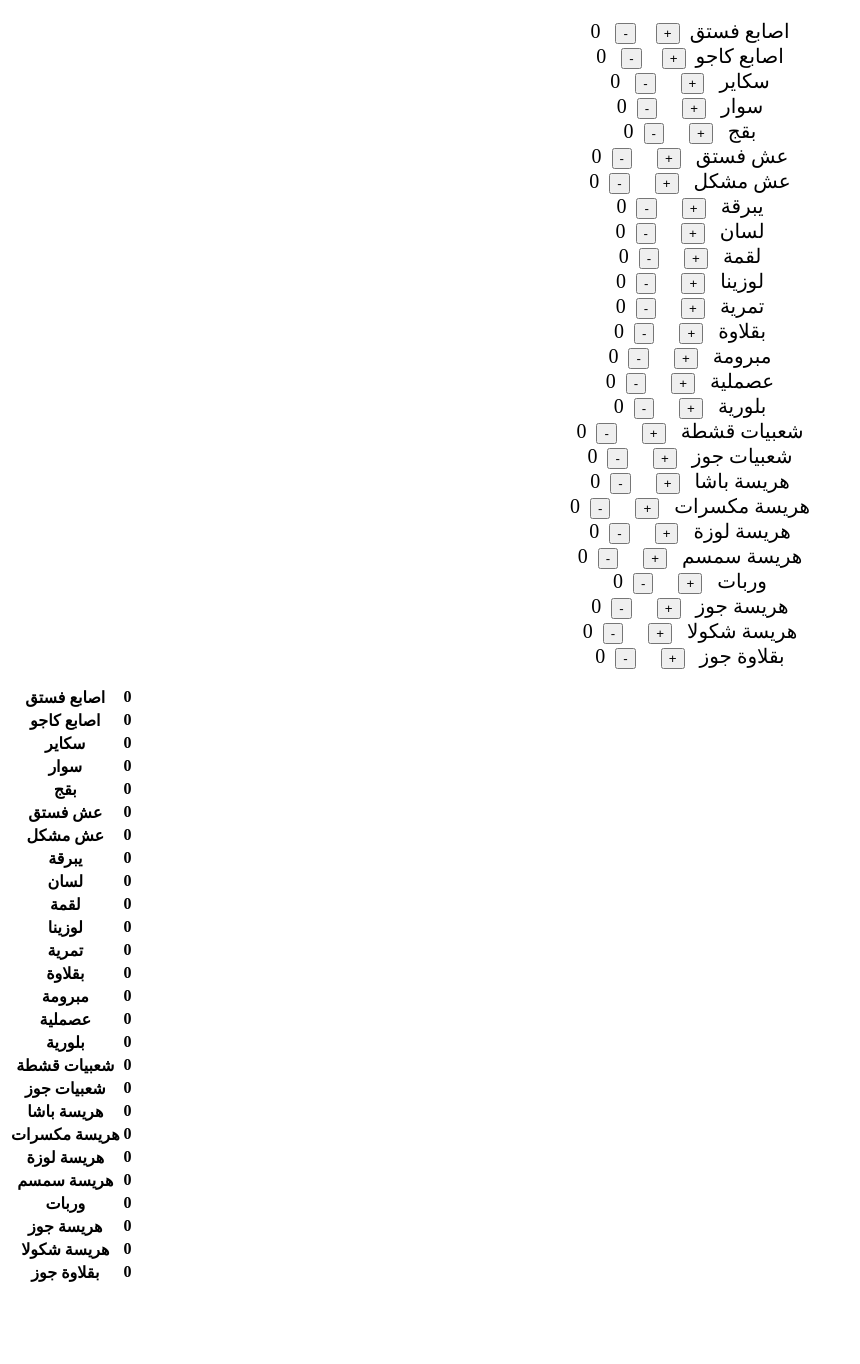
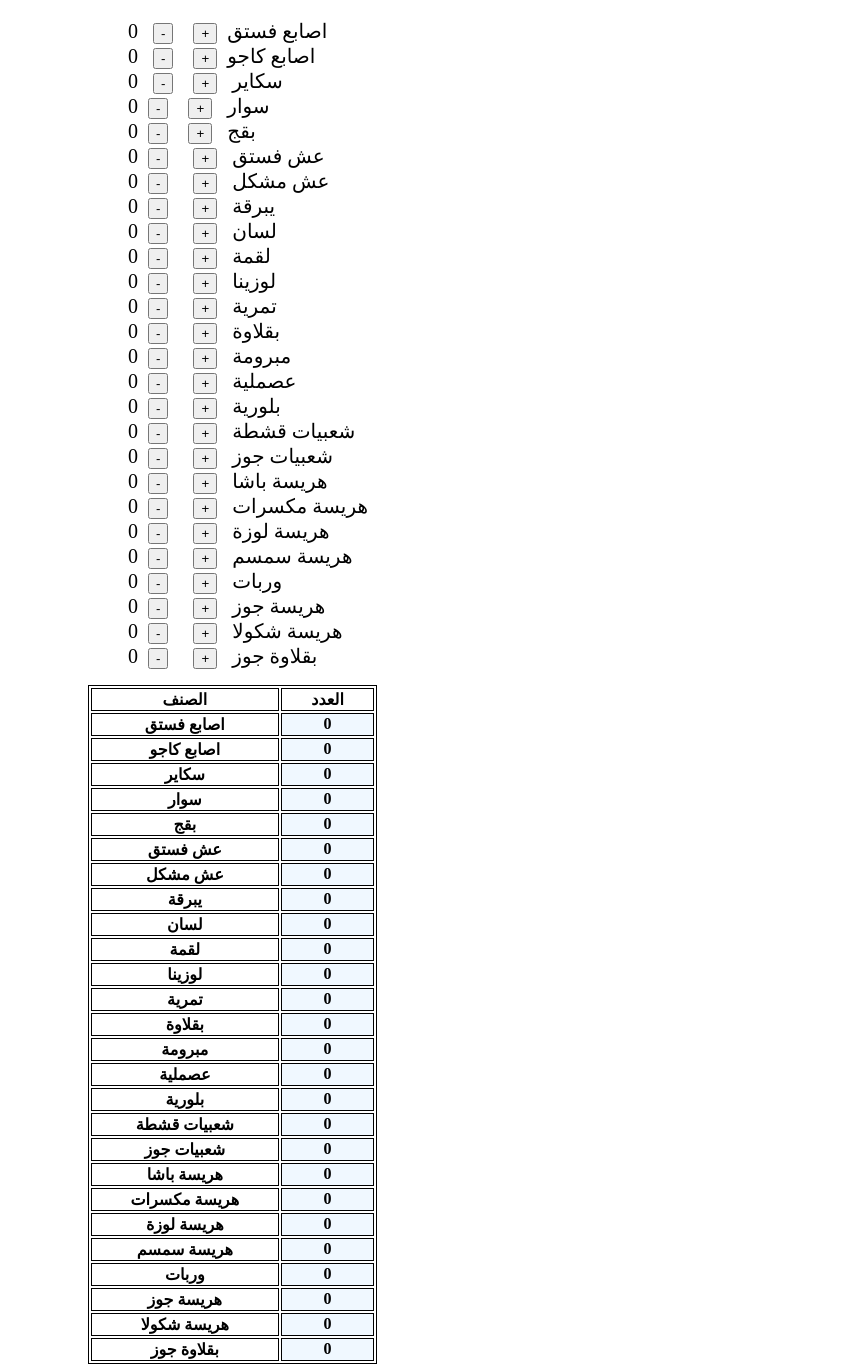
Before and after one commit to bashar0101/Se, a plain HTML site: page index.html in a window 1280 px wide. Shown: the part 62-1426 px from the top of the page, without its empty margins (0-860 px from the left). Before the commit the page ends 1355 px from the top, so only its background shows below. Drawn offline with Linux system fonts and the light colour scheme.

Commit message:
make some changes

```diff
--- a/index.html
+++ b/index.html
@@ -28,95 +28,112 @@
         margin-left: 10px;
         margin-right: 10px;
       }
+      table{
+        margin-left: 80px;
+        border: 1px solid black;
+      }
+      th{
+        border: 1px solid black;
+      }
+      .th1{
+        width: 40%;
+      }
+      .th2{
+        width: 20%;
+        background-color: aliceblue;
+      }
+      ul{
+        text-align: left;
+      }
     </style>
   </head>
   <body>
  <h1>الجرد</h1>
     <div id = 'sec1'>
       <ul>
-        <li>اصابع فستق<button onclick="incrment('t1')">+</button><button onclick="decrment('t1')">-</button> <label for="t25" id="t1">0</li>
+        <li>اصابع فستق<button onclick="incrment('t1','s1') ">+</button><button onclick="decrment('t1','s1')">-</button> <label for="t25" id="t1">0</li>
 
-        <li>اصابع كاجو<button onclick="incrment('t2')">+</button><button onclick="decrment('t2')">-</button> <label for="t26" id="t2">0</li>
+        <li>اصابع كاجو<button onclick="incrment('t2', 's2')">+</button><button onclick="decrment('t2', 's2')">-</button> <label for="t26" id="t2">0</li>
 
         <li>
-          سكاير <button onclick="incrment('t3')">+</button> <button onclick="decrment('t3')">-</button> <label for="t1" id="t3">0</label>
+          سكاير <button onclick="incrment('t3', 's3')">+</button><button onclick="decrment('t3', 's3')">-</button> <label for="t1" id="t3">0</label>
         </li>
         <li>
-          سوار <button onclick="incrment('t4')">+</button> <button onclick="decrment('t4')">-</button><label id="t4">0</label>
+          سوار <button onclick="incrment('t4', 's4')">+</button><button onclick="decrment('t4', 's4')">-</button><label id="t4">0</label>
         </li>
         <li>
-          بقج <button onclick="incrment('t5')">+</button> <button onclick="decrment('t5')">-</button><label id="t5">0</label>
+          بقج <button onclick="incrment('t5', 's5')">+</button><button onclick="decrment('t5', 's5')">-</button><label id="t5">0</label>
         </li>
         <li>
-          عش فستق <button onclick="incrment('t6')">+</button> <button onclick="decrment('t6')">-</button><label id="t6">0</label>
+          عش فستق <button onclick="incrment('t6', 's6')">+</button> <button onclick="decrment('t6', 's6')">-</button><label id="t6">0</label>
         </li>
         <li>
-          عش مشكل <button onclick="incrment('t7')">+</button> <button onclick="decrment('t7')">-</button><label  id="t7">0</label>
+          عش مشكل <button onclick="incrment('t7', 's7')">+</button> <button onclick="decrment('t7', 's7')">-</button><label  id="t7">0</label>
         </li>
         <li>
-          يبرقة <button onclick="incrment('t8')">+</button> <button onclick="decrment('t8')">-</button><label  id="t8">0</label>
+          يبرقة <button onclick="incrment('t8', 's8')">+</button> <button onclick="decrment('t8', 's8')">-</button><label  id="t8">0</label>
         </li>
         <li>
-          لسان <button onclick="incrment('t9')">+</button> <button onclick="decrment('t9')">-</button><label id="t9">0</label>
+          لسان <button onclick="incrment('t9', 's9')">+</button> <button onclick="decrment('t9', 's9')">-</button><label id="t9">0</label>
         </li>
         <li>
-          لقمة <button onclick="incrment('t10')">+</button> <button onclick="decrment('t10')">-</button><label id="t10">0</label>
+          لقمة <button onclick="incrment('t10', 's10')">+</button> <button onclick="decrment('t10', 's10')">-</button><label id="t10">0</label>
         </li>
         <li>
-          لوزينا <button onclick="incrment('t11')">+</button> <button onclick="decrment('t11')">-</button><label for="t9" id="t11">0</label>
+          لوزينا <button onclick="incrment('t11', 's11')">+</button> <button onclick="decrment('t11', 's11')">-</button><label for="t9" id="t11">0</label>
         </li>
         <li>
-          تمرية <button onclick="incrment('t12')">+</button> <button onclick="decrment('t12')">-</button><label for="t10" id="t12">0</label>
+          تمرية <button onclick="incrment('t12', 's12')">+</button> <button onclick="decrment('t12', 's12')">-</button><label for="t10" id="t12">0</label>
         </li>
         <li>
-          بقلاوة <button onclick="incrment('t13')"> +</button> <button onclick="decrment('t13')">-</button><label for="t11" id="t13">0</label>
+          بقلاوة <button onclick="incrment('t13', 's13')"> +</button> <button onclick="decrment('t13', 's13')">-</button><label for="t11" id="t13">0</label>
         </li>
         <li>
-          مبرومة <button onclick="incrment('t14')">+</button> <button onclick="decrment('t14')">-</button><label for="t12" id="t14">0</label>
+          مبرومة <button onclick="incrment('t14', 's14')">+</button> <button onclick="decrment('t14', 's14')">-</button><label for="t12" id="t14">0</label>
         </li>
         <li>
-          عصملية <button onclick="incrment('t15')">+</button> <button onclick="decrment('t15')">-</button><label id="t15">0</label>
+          عصملية <button onclick="incrment('t15', 's15')">+</button> <button onclick="decrment('t15', 's15')">-</button><label id="t15">0</label>
         </li>
         <li>
-          بلورية <button onclick="incrment('t16')">+</button> <button onclick="decrment('t16')">-</button><label id="t16">0</label>
+          بلورية <button onclick="incrment('t16', 's16')">+</button> <button onclick="decrment('t16', 's16')">-</button><label id="t16">0</label>
         </li>
         <li>
-          شعبيات قشطة <button onclick="incrment('t17')">+</button> <button onclick="decrment('t17')">-</button
+          شعبيات قشطة <button onclick="incrment('t17', 's17')">+</button> <button onclick="decrment('t17', 's17')">-</button
           ><label id="t17">0</label>
         </li>
         <li>
-          شعبيات جوز <button onclick="incrment('t18')">+</button> <button onclick="decrment('t18')">-</button
+          شعبيات جوز <button onclick="incrment('t18', 's18')">+</button> <button onclick="decrment('t18', 's18')">-</button
           ><label id="t18">0</label>
         </li>
         <li>
-          هريسة باشا <button onclick="incrment('t19')">+</button> <button onclick="decrment('t19')">-</button
+          هريسة باشا <button onclick="incrment('t19', 's19')">+</button> <button onclick="decrment('t19', 's19')">-</button
           ><label id="t19">0</label>
         </li>
         <li>
-          هريسة مكسرات <button onclick="incrment('t20')">+</button> <button onclick="decrment('t20')">-</button
+          هريسة مكسرات <button onclick="incrment('t20', 's20')">+</button> <button onclick="decrment('t20', 's20')">-</button
           ><label id="t20">0</label>
         </li>
         <li>
-          هريسة لوزة <button onclick="incrment('t21')">+</button> <button onclick="decrment('t21')">-</button
+          هريسة لوزة <button onclick="incrment('t21', 's21')">+</button> <button onclick="decrment('t21', 's21')">-</button
           ><label id="t21">0</label>
         </li>
         <li>
-          هريسة سمسم <button onclick="incrment('t22')">+</button> <button onclick="decrment('t22')">-</button
+          هريسة سمسم <button onclick="incrment('t22', 's22')">+</button> <button onclick="decrment('t22', 's22')">-</button
           ><label id="t22">0</label>
         </li>
         <li>
-          وربات <button onclick="incrment('t23')">+</button> <button onclick="decrment('t23')">-</button><label id="t23">0</label>
+          وربات <button onclick="incrment('t23', 's23')">+</button> <button onclick="decrment('t23', 's23')">-</button><label id="t23">0</label>
         </li>
         <li>
-          هريسة جوز <button onclick="incrment('t24')">+</button> <button onclick="decrment('t24')">-</button
+          هريسة جوز <button onclick="incrment('t24', 's24')">+</button> <button onclick="decrment('t24', 's24')">-</button
           ><label id="t24">0</label>
         </li>
         <li>
-          هريسة شكولا <button onclick="incrment('t25')">+</button> <button onclick="decrment('t25')">-</button
-          ><labelid="t25">0</labelid=>
+          هريسة شكولا <button onclick="incrment('t25', 's25')">+</button> <button onclick="decrment('t25', 's25')">-</button
+          ><label id="t25">0</label>
         </li>
         <li>
-          بقلاوة جوز <button onclick="incrment('t26')">+</button> <button onclick="decrment('t26')">-</button
+          بقلاوة جوز <button onclick="incrment('t26', 's26')">+</button> <button onclick="decrment('t26', 's26')">-</button
           ><label  id="t26">0</label>
         </li>
       </ul>
@@ -124,131 +141,132 @@
     <div id = 'sec2'>
       <table>
         <tr>
-          <th>اصابع فستق</th>
-          <th ><label id = 's1'>0</label></th>
+          <th>الصنف</th>
+          <th>العدد</th>
         </tr>
         <tr>
-          <th>اصابع كاجو </th>
-          <th id = 's2'>0</th>
+          <th class = 'th1'>اصابع فستق</th>
+          <th id = 's1' class = 'th2'>0</th>
         </tr>
         <tr>
-          <th> سكاير </th>
-          <th id = 's3'>0</th>
+          <th class = 'th1'>اصابع كاجو </th>
+          <th id = 's2' class = 'th2'>0</th>
         </tr>
         <tr>
-          <th> سوار</th>
-          <th id = 's4'>0</th>
+          <th class = 'th1'>  سكاير </th>
+          <th id = 's3' class = 'th2'>0</th>
         </tr>
         <tr>
-          <th>بقج</th>
-          <th id = 's5'>0</th>
+          <th class = 'th1'> سوار</th>
+          <th id = 's4' class = 'th2'>0</th>
         </tr>
         <tr>
-          <th>عش فستق </th>
-          <th id = 's6'>0</th>
+          <th class = 'th1'>بقج</th>
+          <th id = 's5' class = 'th2'>0</th>
         </tr>
         <tr>
-          <th>عش مشكل</th>
-          <th id = 's7'>0</th>
+          <th class = 'th1'>عش فستق </th>
+          <th id = 's6' class = 'th2'>0</th>
         </tr>
         <tr>
-          <th>يبرقة </th>
-          <th id = 's8'>0</th>
+          <th class = 'th1'>عش مشكل</th>
+          <th id = 's7' class = 'th2'>0</th>
         </tr>
         <tr>
-          <th>لسان </th>
-          <th id = 's9'>0</th>
+          <th class = 'th1'>يبرقة </th>
+          <th id = 's8' class = 'th2'>0</th>
         </tr>
         <tr>
-          <th>لقمة</th>
-          <th id = 's10'>0</th>
+          <th class = 'th1'>لسان </th>
+          <th id = 's9' class = 'th2'>0</th>
         </tr>
         <tr>
-          <th>لوزينا </th>
-          <th id = 's11'>0</th>
+          <th class = 'th1'>لقمة</th>
+          <th id = 's10' class = 'th2'>0</th>
         </tr>
         <tr>
-          <th> تمرية </th>
-          <th id = 's12'>0</th>
+          <th class = 'th1'>لوزينا </th>
+          <th id = 's11' class = 'th2'>0</th>
         </tr>
         <tr>
-          <th>بقلاوة</th>
-          <th id = 's13'>0</th>
+          <th class = 'th1'> تمرية </th>
+          <th id = 's12' class = 'th2'>0</th>
         </tr>
         <tr>
-          <th>مبرومة</th>
-          <th id = 's14'>0</th>
+          <th class = 'th1'>بقلاوة</th>
+          <th id = 's13' class = 'th2'>0</th>
         </tr>
         <tr>
-          <th>عصملية</th>
-          <th id = 's15'>0</th>
+          <th class = 'th1'>مبرومة</th>
+          <th id = 's14' class = 'th2'>0</th>
         </tr>
         <tr>
-          <th>بلورية</th>
-          <th id = 's16'>0</th>
+          <th class = 'th1'>عصملية</th>
+          <th id = 's15' class = 'th2'>0</th>
         </tr>
         <tr>
-          <th>شعبيات قشطة</th>
-          <th id = 's17'>0</th>
+          <th class = 'th1'>بلورية</th>
+          <th id = 's16' class = 'th2' >0</th>
         </tr>
         <tr>
-          <th> شعبيات جوز</th>
-          <th id = 's18'>0</th>
+          <th class = 'th1'>شعبيات قشطة</th>
+          <th id = 's17' class = 'th2'>0</th>
         </tr>
         <tr>
-          <th>هريسة باشا</th>
-          <th id = 's19'>0</th>
+          <th class = 'th1'> شعبيات جوز</th>
+          <th id = 's18' class = 'th2'>0</th>
         </tr>
         <tr>
-          <th> هريسة مكسرات </th>
-          <th id = 's20'>0</th>
+          <th class = 'th1'>هريسة باشا</th>
+          <th id = 's19' class = 'th2'>0</th>
         </tr>
         <tr>
-          <th> هريسة لوزة</th>
-          <th id = 's21'>0</th>
+          <th class = 'th1'> هريسة مكسرات </th>
+          <th id = 's20' class = 'th2'>0</th>
         </tr>
         <tr>
-          <th>هريسة سمسم </th>
-          <th id = 's22'>0</th>
+          <th class = 'th1'> هريسة لوزة</th>
+          <th id = 's21' class = 'th2'>0</th>
         </tr>
         <tr>
-          <th>وربات</th>
-          <th id = 's23'>0</th>
+          <th class = 'th1'>هريسة سمسم </th>
+          <th id = 's22' class = 'th2'>0</th>
         </tr>
         <tr>
-          <th>هريسة جوز </th>
-          <th id = 's24'>0</th>
+          <th class = 'th1'>وربات</th>
+          <th id = 's23' class = 'th2'>0</th>
         </tr>
         <tr>
-          <th>هريسة شكولا</th>
-          <th id = 's25'>0</th>
+          <th class = 'th1'>هريسة جوز </th>
+          <th id = 's24' class = 'th2'>0</th>
         </tr>
         <tr>
-          <th>بقلاوة جوز</th>
-          <th id = 's26'>0</th>
+          <th class = 'th1'>هريسة شكولا</th>
+          <th id = 's25' class = 'th2'>0</th>
+        </tr>
+        <tr>
+          <th class = 'th1'>بقلاوة جوز</th>
+          <th id = 's26' class = 'th2'>0</th>
         </tr>
       </table>
 
     </div>
     <script>
       const incrment =(id1 , id2)=>{
-        c = document.getElementById(id1)
-        d = document.getElementById(id2)
-        var number = c.innerHTML;
+        a = document.getElementById(id1)
+        b = document.getElementById(id2)
+        var number = a.innerHTML;
         number++;
-        c.innerHTML= number;
-        d.innerHTML = number;
-        console.log(typeof d);
-        console.log(typeof c);
-        console.log(d);
+        a.innerHTML= number;
+        b.innerHTML = number;
       };
       const decrment =(id1 ,id2)=>{
-        c = document.getElementById(id1)
-        d = document.getElementById(id2)
-        var number = c.innerHTML;
+        a = document.getElementById(id1)
+        b = document.getElementById(id2)
+        var number = a.innerHTML;
         number--;
-        c.innerHTML= number;
-        d.innerHTML = number;
+        a.innerHTML= number;
+        b.innerHTML = number;
       };
     </script>
 </body>
```
